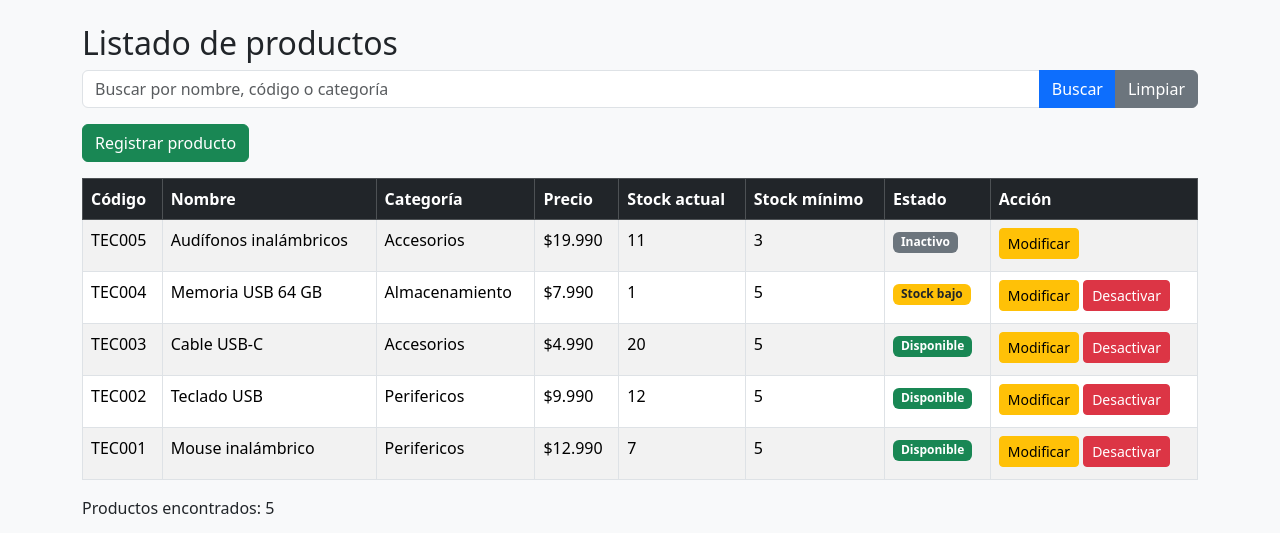
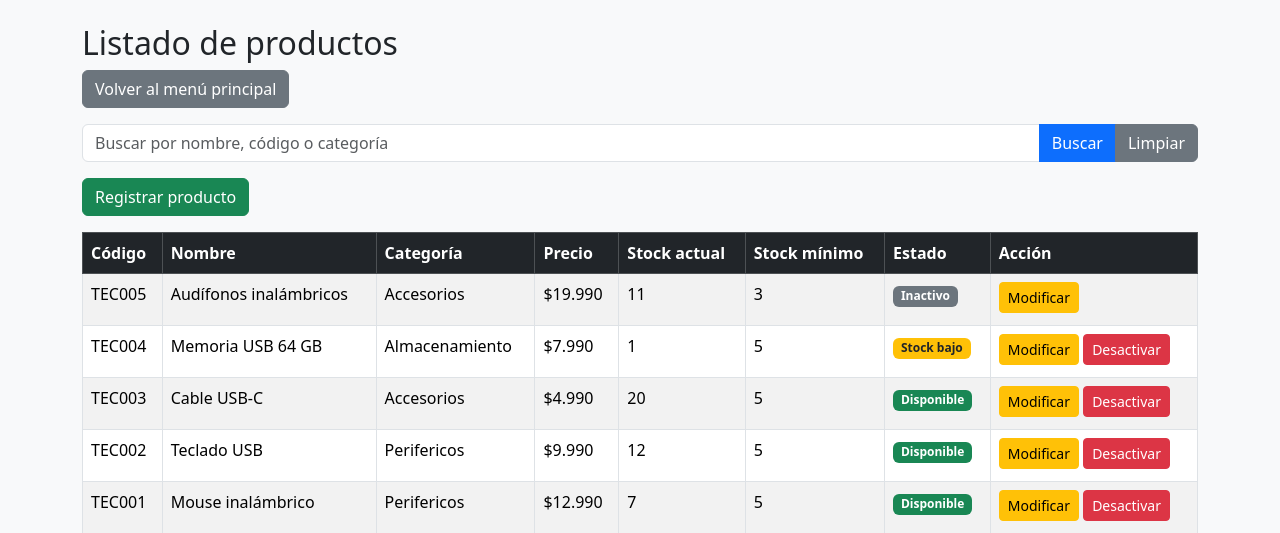
Before and after one commit to cnd-a11y/Tecnostock, a PHP site: page /listar_productos.php in a window 1280 px wide. Shown: the top 533 px of the page. Run offline with PHP 8.4, Linux system fonts and the light colour scheme; a user stored in the database is signed in; data comes from the database, SQL or seed files in the repository.

Commit message:
carga inicial del proyecto tecnostock

```diff
--- a/listar_productos.php
+++ b/listar_productos.php
@@ -1,4 +1,3 @@
-
 <?php
 session_start();
 
@@ -73,6 +72,10 @@ $productos = $consulta->fetchAll(PDO::FETCH_ASSOC);
 <div class="container mt-4">
 
     <h2>Listado de productos</h2>
+
+    <a href="inicio.php" class="btn btn-secondary mb-3">
+        Volver al menú principal
+    </a>
 
     <form method="GET" class="mb-3">
 
```
